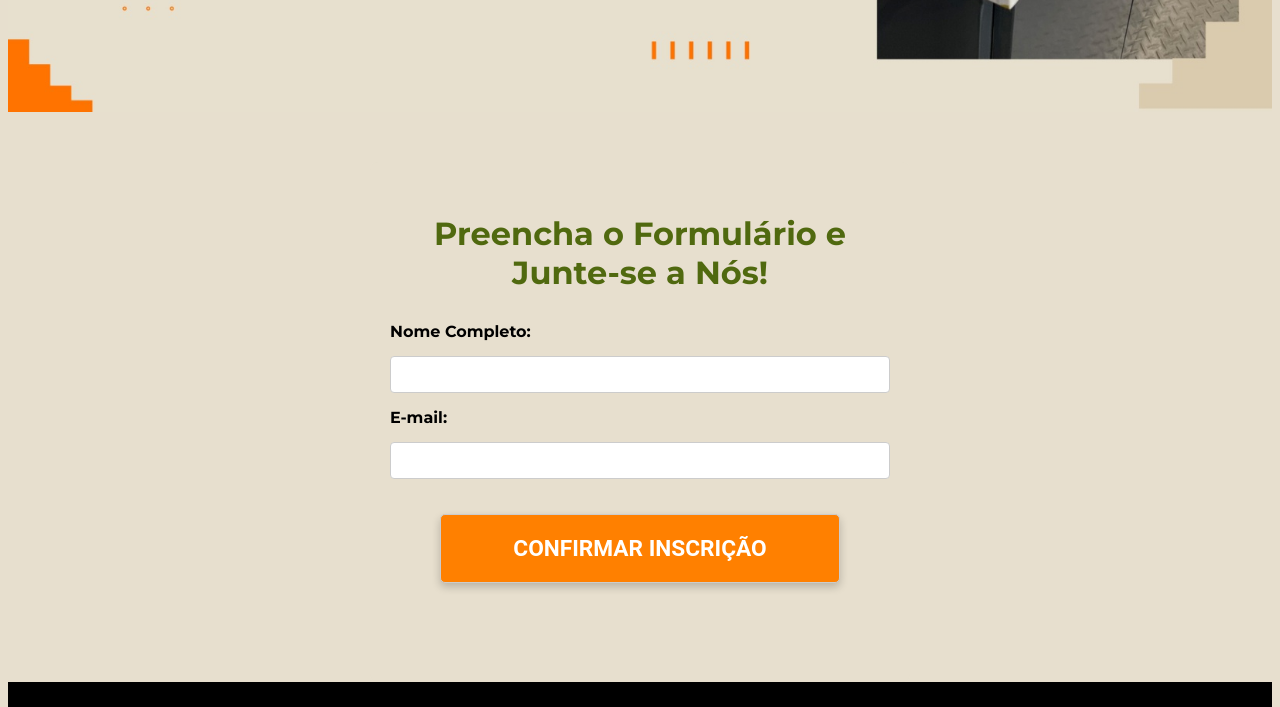
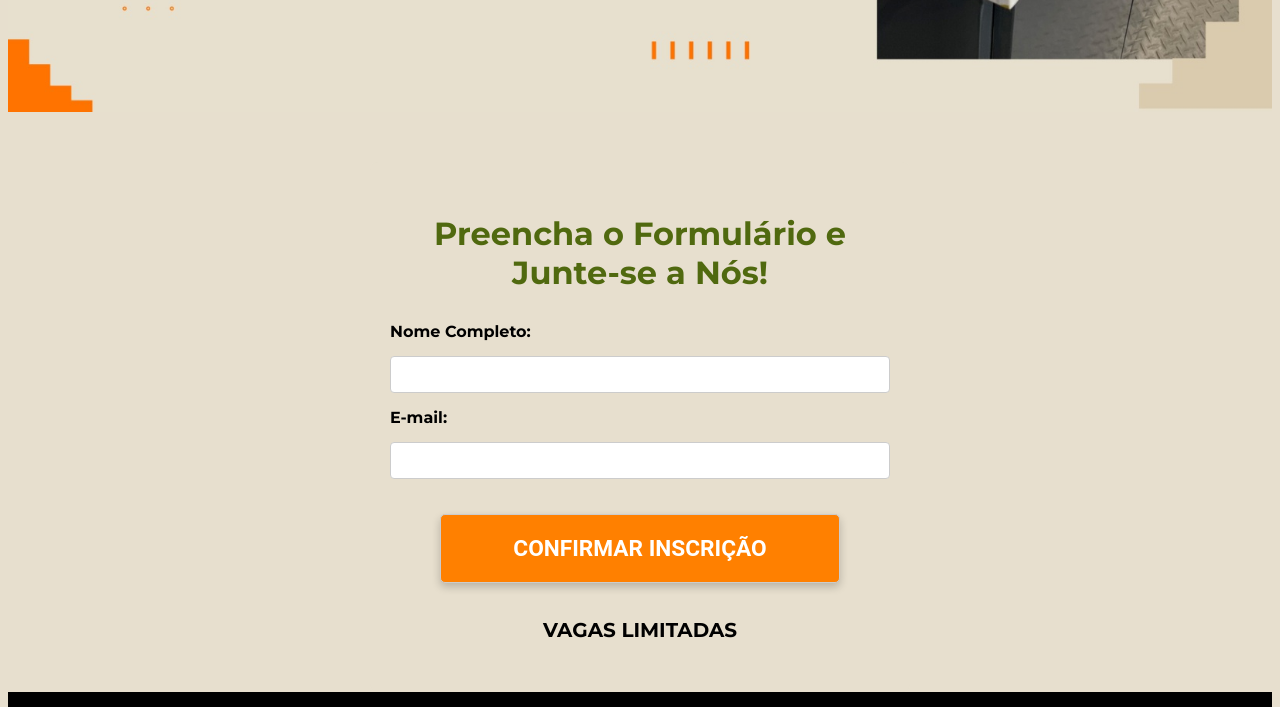
Before and after one commit to DouglasGuiduce/evento, a plain HTML site: page index.html in a window 1280 px wide. Shown: the part 1771-2478 px from the top of the page. Drawn offline with nearby package versions, Linux system fonts and the light colour scheme.

Commit message:
Update index.html

```diff
--- a/index.html
+++ b/index.html
@@ -116,6 +116,8 @@
         <label for="email">E-mail:</label>
         <input type="email" id="email" name="email" required>
         <input type="submit" value="Confirmar Inscrição">
+        <h3 style="color: black; font-size: 20px; text-transform: uppercase;">Vagas Limitadas</h3>
+
     </form>
 
 
```
